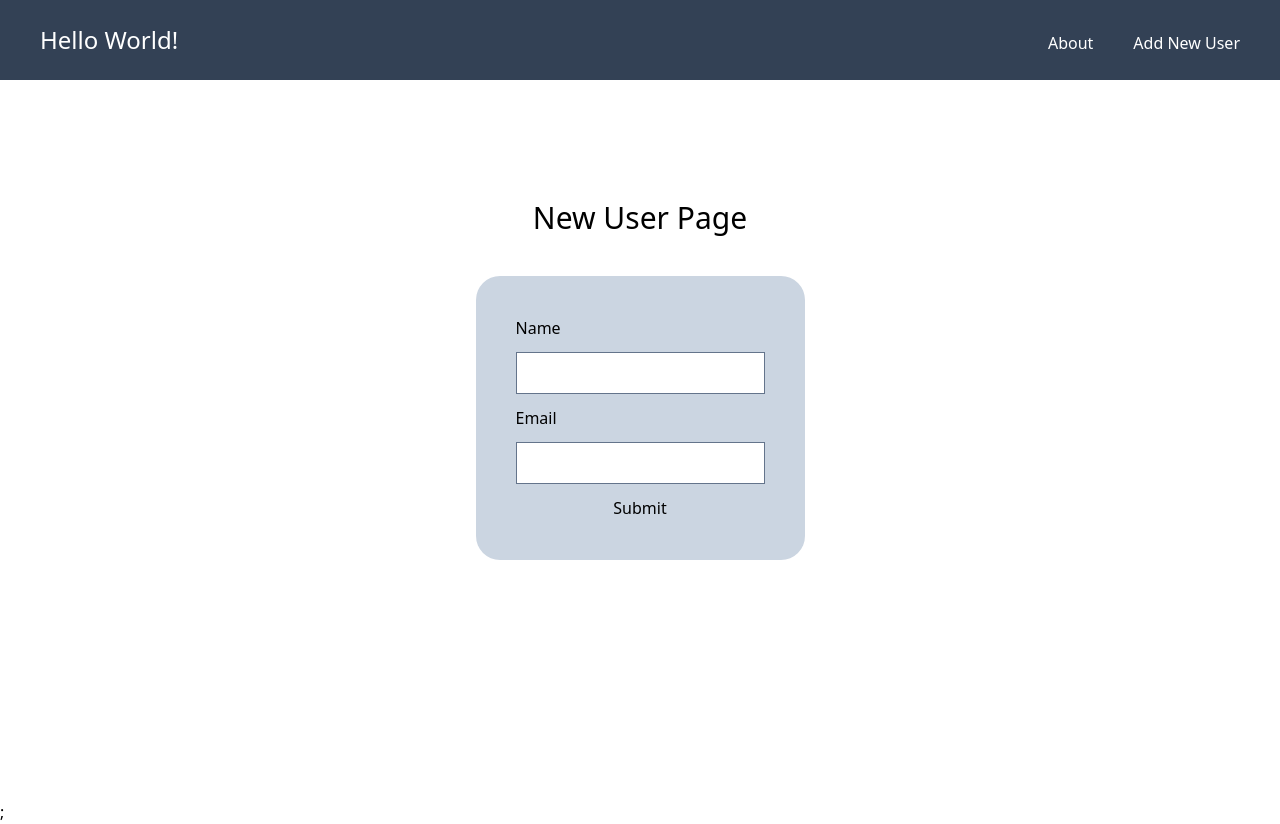
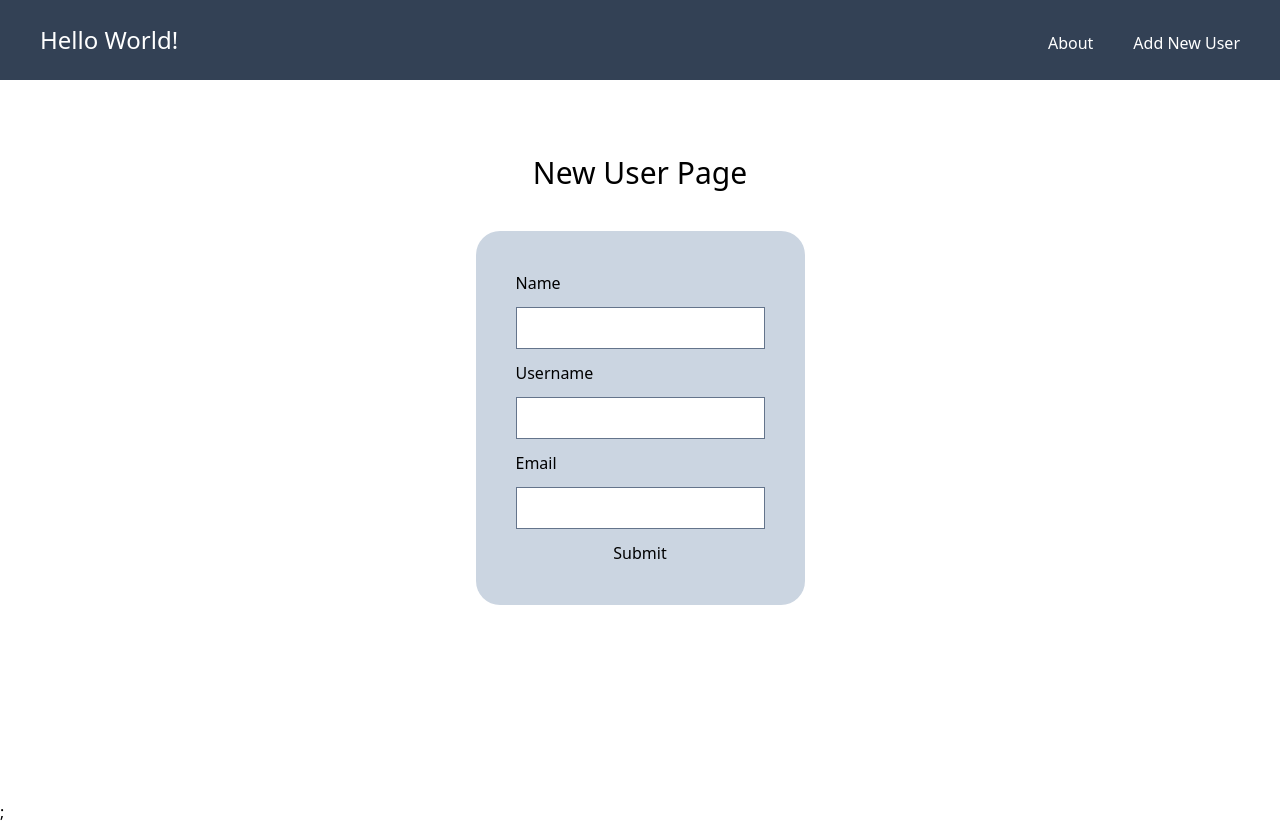
Before and after one commit to jake-waldron/next-starter-repo, a Next.js app: page /users/new in a window 1280 px wide. Built offline with nearby package versions, Linux system fonts and the light colour scheme.

Commit message:
add username

```diff
--- a/prisma/seed.ts
+++ b/prisma/seed.ts
@@ -6,6 +6,7 @@ const userData = [
   {
     name: "Alice",
     email: "alice@prisma.io",
+    username: "alice123",
     posts: {
       create: [
         {
@@ -19,6 +20,7 @@ const userData = [
   {
     name: "Nilu",
     email: "nilu@prisma.io",
+    username: "nilu123",
     posts: {
       create: [
         {
@@ -32,6 +34,7 @@ const userData = [
   {
     name: "Mahmoud",
     email: "mahmoud@prisma.io",
+    username: "mahmoud123",
     posts: {
       create: [
         {
--- a/src/pages/api/users/index.ts
+++ b/src/pages/api/users/index.ts
@@ -8,13 +8,14 @@ export default async function handler(
   res: NextApiResponse
 ) {
   const { method } = req;
-  const { name, email } = req.body;
+  const { name, username, email } = req.body;
 
   if (method === "POST") {
     // do something
     const user = await prisma.user.create({
       data: {
         name,
+        username,
         email,
       },
     });
--- a/src/pages/users/new.tsx
+++ b/src/pages/users/new.tsx
@@ -1,23 +1,33 @@
 import React from "react";
+import { Prisma } from "@prisma/client";
 import { useRouter } from "next/router";
 
 export default function NewUser() {
   const router = useRouter();
   const [name, setName] = React.useState("");
+  const [username, setUsername] = React.useState("");
   const [email, setEmail] = React.useState("");
 
   async function handleSubmit(e: React.FormEvent<HTMLFormElement>) {
     e.preventDefault();
     console.log("name", name);
+    console.log("username", username);
     console.log("email", email);
+    const user: Prisma.UserUncheckedCreateInput = {
+      name,
+      username,
+      email,
+    };
+
     await fetch("/api/users", {
       method: "POST",
       headers: {
         "Content-Type": "application/json",
       },
-      body: JSON.stringify({ name, email }),
+      body: JSON.stringify(user),
     });
     setName("");
+    setUsername("");
     setEmail("");
     router.push("/");
   }
@@ -37,6 +47,14 @@ export default function NewUser() {
           onChange={(e) => setName(e.target.value)}
           className="border border-slate-500 p-2"
         />
+        <label htmlFor="username">Username</label>
+        <input
+          type="text"
+          id="username"
+          value={username}
+          onChange={(e) => setUsername(e.target.value)}
+          className="border border-slate-500 p-2"
+        />
         <label htmlFor="email">Email</label>
         <input
           type="email"
```
Also changed, not shown: 1 other file (tests, documents, lock files or other folders).
